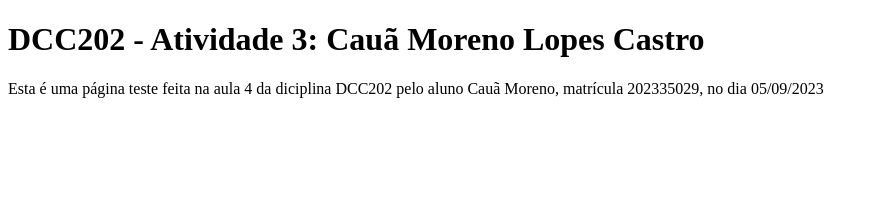
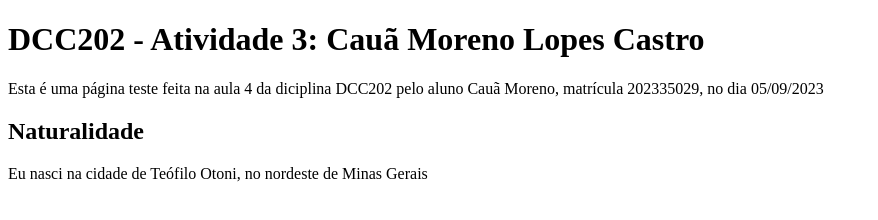
Before and after one commit to ufjf-dcc202/ufjf-dcc202-2023-3-b-atv3-CauaMoreno, a website: page index.html in a window 1280 px wide. Shown: the whole page, without its empty margins (0-878 px from the left). Drawn offline with Linux system fonts and the light colour scheme.

Commit message:
adiciona seção naturalidade

```diff
--- a/index.html
+++ b/index.html
@@ -9,6 +9,11 @@
     <main>
         <h1>DCC202 - Atividade 3: Cauã Moreno Lopes Castro</h1>
             <p>Esta é uma página teste feita na aula 4 da diciplina DCC202 pelo aluno Cauã Moreno, matrícula 202335029, no dia 05/09/2023</p>
+        <section>
+            <h2>Naturalidade</h2>
+            <p>Eu nasci na cidade de Teófilo Otoni, no nordeste de Minas Gerais</p>
+            </h2>
+        </section>
     </main>
 </body>
 </html>
```
